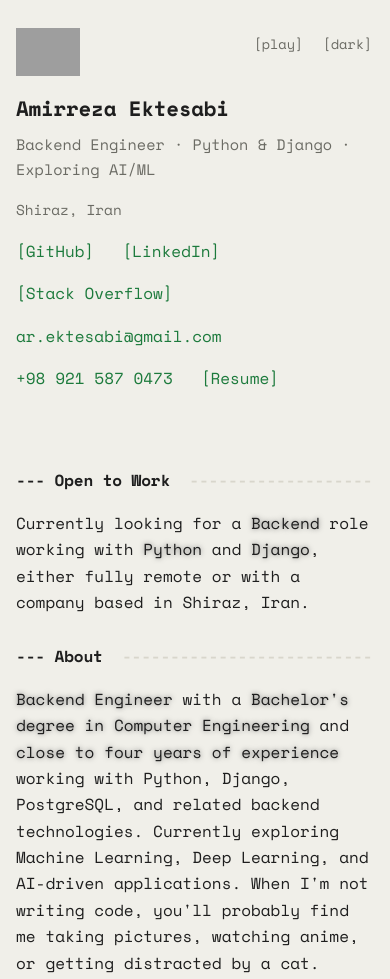
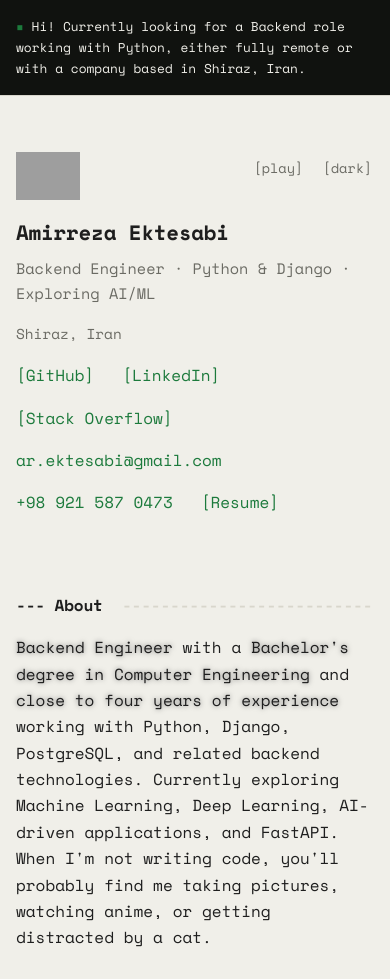
Before and after one commit to amirreza-ektesabi/amirreza-ektesabi.github.io, a plain HTML site: page index.html in a window 390 px wide. Shown: the top 979 px of the page. Drawn offline with nearby package versions, Linux system fonts and the light colour scheme; grey boxes are pictures that could not be loaded.

Commit message:
enhance layout responsiveness and add site banner

```diff
--- a/index.html
+++ b/index.html
@@ -6,6 +6,7 @@
 <title>Amirreza Ektesabi Portfolio</title>
 <meta name="description" content="Personal homepage of Amirreza Ektesabi, a backend engineer working with Python and Django, based in Shiraz, Iran. Experience, projects, education, and contact information." />
 <meta name="theme-color" content="#0f0f0f" />
+<link rel="icon" href="favicon.ico" />
 
 <meta property="og:type" content="website" />
 <meta property="og:title" content="Amirreza Ektesabi Portfolio" />
@@ -33,7 +34,14 @@
 </head>
 <body>
 
-<main>
+  <!-- ============ Open to Work Banner ============ -->
+  <div id="open-to-work" class="open-to-work-banner">
+    <p>
+      <span class="banner-bullet">▪</span> Hi! Currently looking for a Backend role working with Python, either fully remote or with a company based in Shiraz, Iran.
+    </p>
+  </div>
+
+  <main>
 
   <!-- ============ Header ============ -->
   <header class="site-header">
@@ -79,16 +87,6 @@
     </nav>
   </header>
 
-  <!-- ============ Open to Work ============ -->
-  <section id="open-to-work" aria-labelledby="open-to-work-heading">
-    <h2 id="open-to-work-heading" class="section-heading">--- Open to Work</h2>
-    <p>
-      Currently looking for a <em>Backend</em> role working with
-      <em>Python</em> and <em>Django</em>, either fully remote or with a
-      company based in Shiraz, Iran.
-    </p>
-  </section>
-
   <!-- ============ About ============ -->
   <section id="about" aria-labelledby="about-heading">
     <h2 id="about-heading" class="section-heading">--- About</h2>
@@ -96,8 +94,8 @@
       <em>Backend Engineer</em> with a <em>Bachelor's degree in Computer Engineering</em>
       and <em>close to four years of experience</em> working with Python,
       Django, PostgreSQL, and related backend technologies. Currently
-      exploring Machine Learning, Deep Learning, and AI-driven
-      applications. When I'm not writing code, you'll probably find me
+      exploring Machine Learning, Deep Learning, AI-driven applications,
+      and FastAPI. When I'm not writing code, you'll probably find me
       taking pictures, watching anime, or getting distracted by a cat.
     </p>
   </section>
--- a/style.css
+++ b/style.css
@@ -11,12 +11,14 @@
   --accent-dim: #3f8f5c;
   --border: #d8d6cc;
 
-  --content-width: 720px;
   --space-1: 0.5rem;
   --space-2: 1rem;
   --space-3: 1.75rem;
   --space-4: 3rem;
   --space-5: 4.5rem;
+
+  --banner-bg: #10120f;
+  --banner-text: #f0efe9;
 }
 
 [data-theme="dark"] {
@@ -27,6 +29,9 @@
   --accent: #3ecf6b;
   --accent-dim: #2e9e51;
   --border: #2a2c26;
+
+  --banner-bg: #f0efe9;
+  --banner-text: #1e1e1e;
 }
 
 /* ==========================================================================
@@ -40,6 +45,7 @@
 }
 
 html {
+  font-size: clamp(16px, 6px + 0.55vw, 21px);
   -webkit-text-size-adjust: 100%;
 }
 
@@ -48,7 +54,7 @@ body {
   background-color: var(--background);
   color: var(--text);
   font-family: "Space Mono", "SFMono-Regular", Consolas, "Liberation Mono", Menlo, monospace;
-  font-size: 16px;
+  font-size: 1rem;
   line-height: 1.65;
   overflow-x: hidden;
 }
@@ -120,10 +126,15 @@ h2 {
    ========================================================================== */
 
 main {
-  width: min(50vw, var(--content-width));
-  min-width: 320px;
+  max-width: 64ch;
   margin: 0 auto;
   padding: var(--space-4) var(--space-2) var(--space-5) var(--space-2);
+}
+
+@media (min-width: 900px) {
+  main {
+    max-width: 85ch;
+  }
 }
 
 section {
@@ -132,6 +143,37 @@ section {
 
 section:first-of-type {
   margin-top: var(--space-4);
+}
+
+/* ==========================================================================
+   Open to Work Banner
+   ========================================================================== */
+
+.open-to-work-banner {
+  width: 100%;
+  padding: var(--space-2) var(--space-2);
+  background: var(--surface);
+  background: var(--banner-bg);
+  color: var(--banner-text);
+  border-bottom: 1px solid var(--border);
+  margin-bottom: var(--space-3);
+  font-size: 0.9rem;
+}
+
+.open-to-work-banner p {
+  margin: 0 auto;
+  max-width: 50ch;
+  min-width: 320px;
+}
+
+.banner-bullet {
+  color: var(--accent);
+}
+
+@media (min-width: 900px) {
+  .open-to-work-banner p {
+    max-width: 70ch;
+  }
 }
 
 /* ==========================================================================
@@ -471,7 +513,6 @@ em {
 
 @media (max-width: 900px) {
   main {
-    width: 100%;
     padding-left: 20px;
     padding-right: 20px;
   }
@@ -482,6 +523,10 @@ em {
     padding-left: 16px;
     padding-right: 16px;
     padding-top: var(--space-3);
+  }
+
+  .open-to-work-banner {
+    font-size: 0.8rem;
   }
 
   .name {
```
Also changed, not shown: favicon.ico (added).
